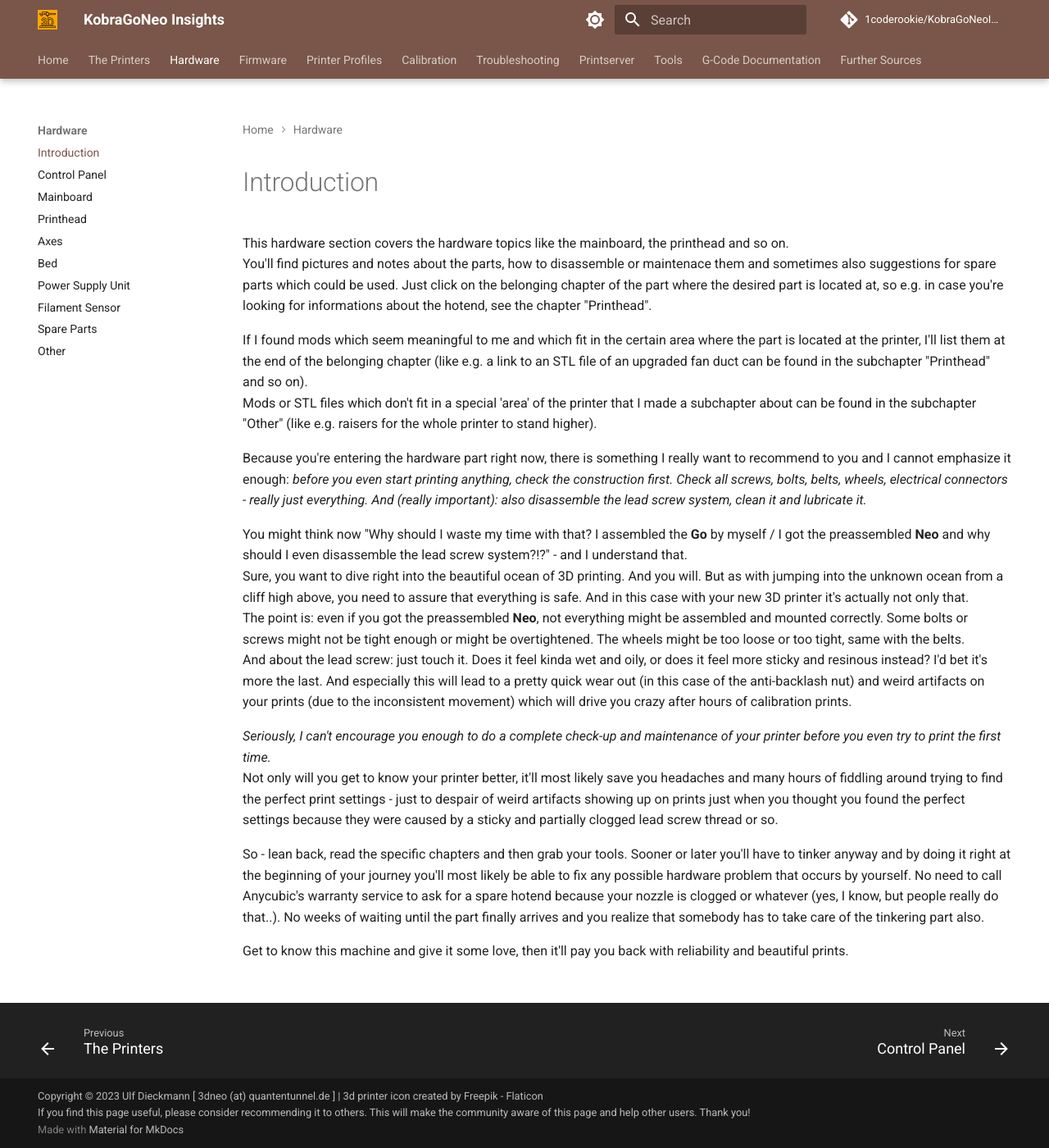
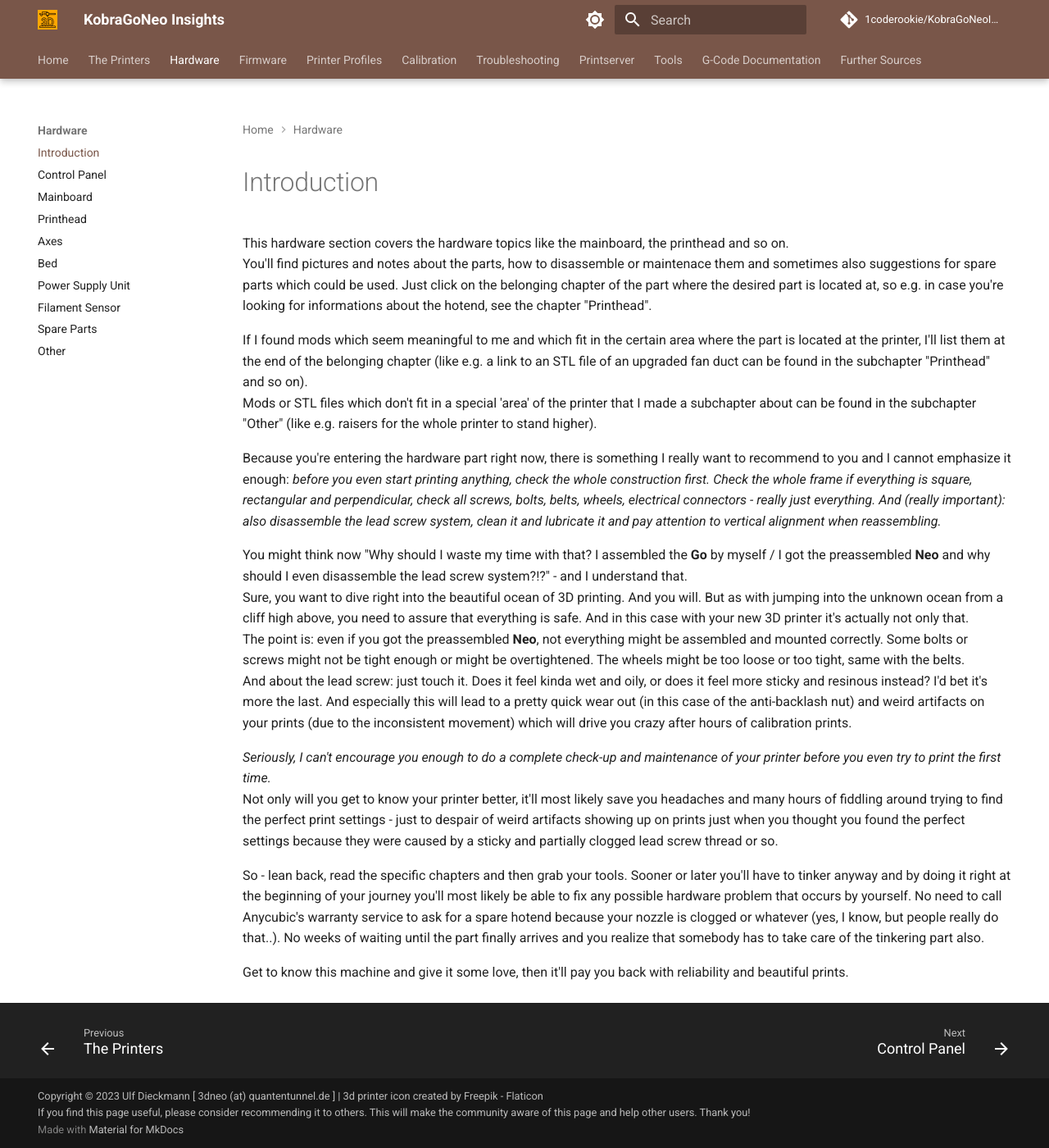
Before and after one commit to 1coderookie/KobraGoNeoInsights, an MkDocs documentation site: the page built from docs/hardware/hw_index.md, in a window 1280 px wide and 1400 px high. Shown: the whole window at 82% size. Built offline with MkDocs 1.6.1 and Material for MkDocs 9.7.7, drawn with Linux system fonts in a browser that asks for light colours; comment, search, counter and statistics services are not loaded.

Commit message:
Update hw_index.md

```diff
--- a/docs/hardware/hw_index.md
+++ b/docs/hardware/hw_index.md
@@ -8,7 +8,7 @@ If I found mods which seem meaningful to me and which fit in the certain area wh
 Mods or STL files which don't fit in a special 'area' of the printer that I made a subchapter about can be found in the subchapter "Other" (like e.g. raisers for the whole printer to stand higher).
 
 Because you're entering the hardware part right now, there is something I really want to recommend to you and I cannot emphasize it enough:
-*before you even start printing anything, check the construction first. Check all screws, bolts, belts, wheels, electrical connectors - really just everything. And (really important): also disassemble the lead screw system, clean it and lubricate it.*
+*before you even start printing anything, check the whole construction first. Check the whole frame if everything is square, rectangular and perpendicular, check all screws, bolts, belts, wheels, electrical connectors - really just everything. And (really important): also disassemble the lead screw system, clean it and lubricate it and pay attention to vertical alignment when reassembling.*
 
 You might think now "Why should I waste my time with that? I assembled the **Go** by myself / I got the preassembled **Neo** and why should I even disassemble the lead screw system?!?" - and I understand that.
 Sure, you want to dive right into the beautiful ocean of 3D printing. And you will. But as with jumping into the unknown ocean from a cliff high above, you need to assure that everything is safe. And in this case with your new 3D printer it's actually not only that.
```
